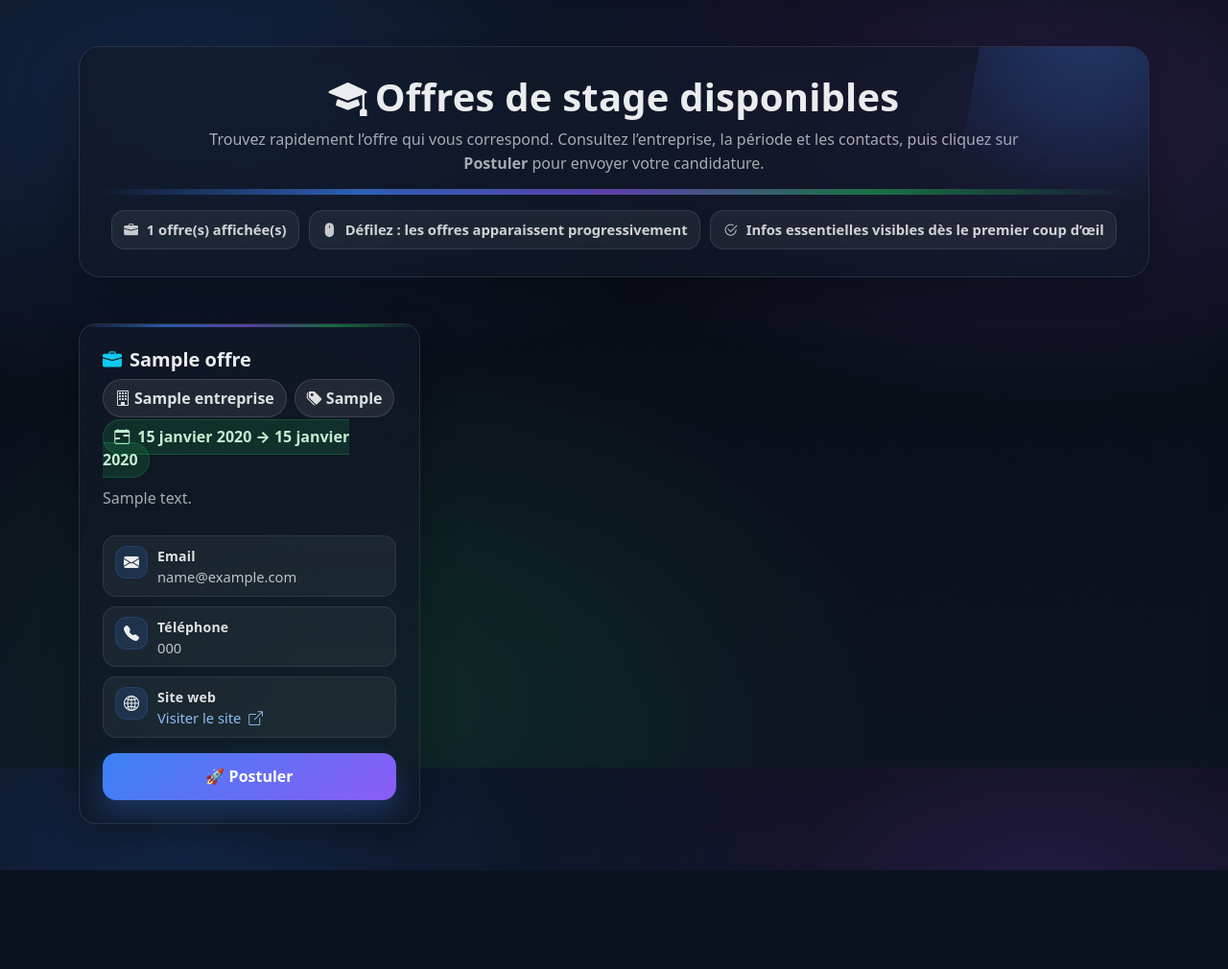
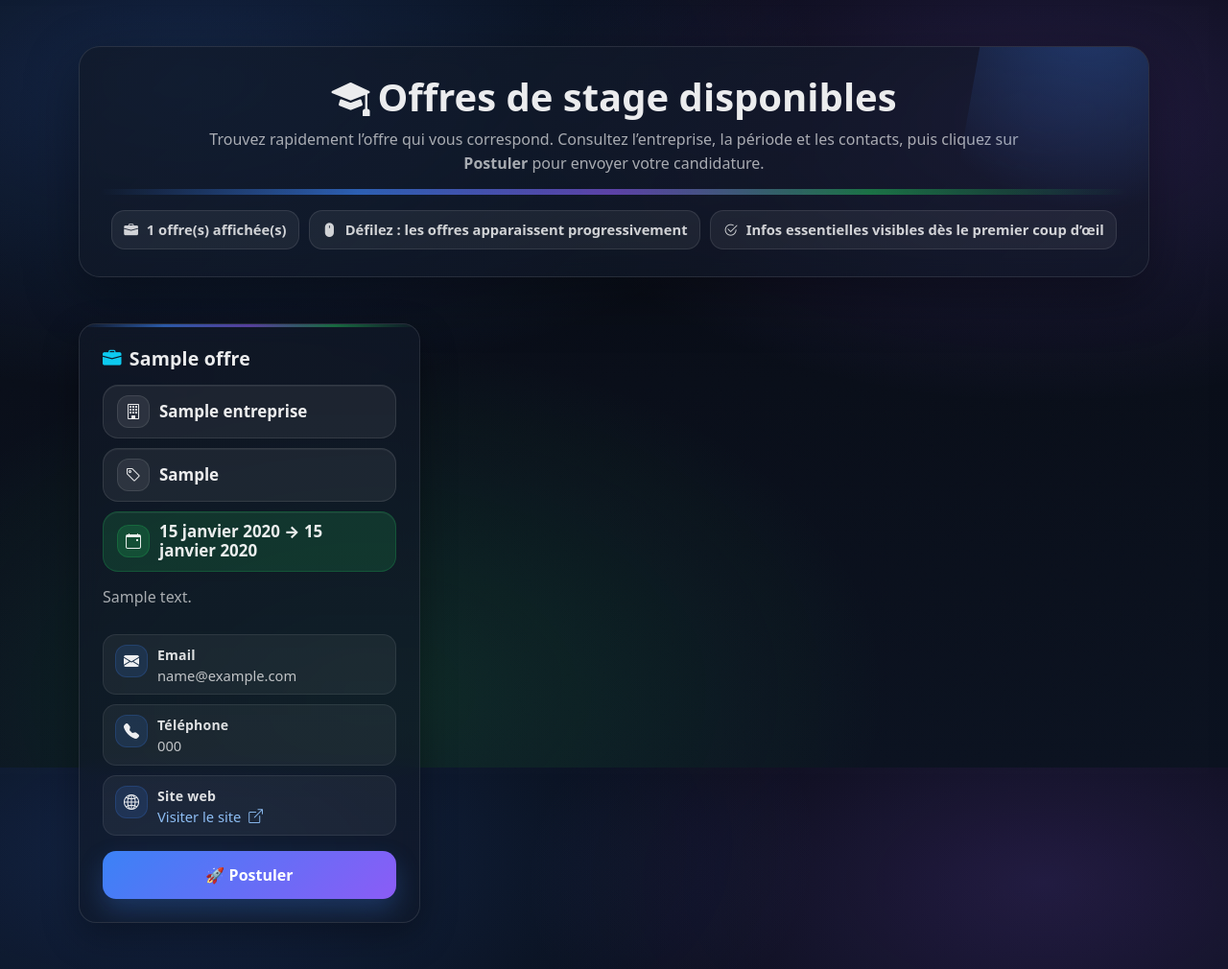
Before and after one commit to Douaesaib/gestion-stages-pfe, a Django app: page / in a window 1280 px wide. Shown: the whole page at 96% size. Before the commit the page ends 907 px from the top, so only its background shows below. Run offline with Django 5.2, Linux system fonts and the light colour scheme; tables that the repository leaves empty hold one stand-in row (values such as "Sample post"); parts of the project's set-up code (start-up, migrations or seed data) failed here and were passed over.

Commit message:
Update offres_list.html

```diff
--- a/templates/stages/offres_list.html
+++ b/templates/stages/offres_list.html
@@ -22,8 +22,6 @@
       --muted: rgba(255,255,255,0.64);
       --primary1:#3B82F6;
       --primary2:#8B5CF6;
-      --good:#22C55E;
-      --warn:#F59E0B;
     }
 
     /* ===== Dark Premium Background ===== */
@@ -75,17 +73,12 @@
       transform: rotate(10deg);
       opacity: .95;
     }
-    .hero h1{
-      letter-spacing: .2px;
-    }
     .hero p{
       color: var(--muted);
       max-width: 850px;
       margin: 0 auto;
       line-height: 1.55;
     }
-
-    /* New header design related to site content */
     .hero-accent{
       height: 6px;
       width: 100%;
@@ -113,11 +106,8 @@
       font-weight: 700;
       font-size: .92rem;
     }
-    .stat i{
-      opacity: .95;
-    }
 
-    /* ===== Card ===== */
+    /* ===== Cards ===== */
     .card{
       border: 1px solid var(--border);
       border-radius: 18px;
@@ -150,15 +140,69 @@
       border-color: rgba(255,255,255,0.16);
     }
 
+    /* Title more prominent */
     .card-title{
       color: var(--text);
-      line-height: 1.25;
+      line-height: 1.18;
+      font-size: 1.22rem;
+      letter-spacing: .2px;
+      margin-bottom: 10px;
     }
-    .subtle{
-      color: var(--muted);
+    /* Keep title nice on long text */
+    .clamp-2{
+      display: -webkit-box;
+      -webkit-line-clamp: 2;
+      -webkit-box-orient: vertical;
+      overflow: hidden;
     }
 
-    /* ===== Info blocks for fast reading ===== */
+    .subtle{ color: var(--muted); }
+
+    /* ===== NEW: Meta bars (replace over-rounded pills) ===== */
+    .meta-stack{
+      display: grid;
+      gap: 10px;
+      margin-top: 6px;
+      margin-bottom: 14px;
+    }
+    .meta-bar{
+      display: flex;
+      align-items: center;
+      gap: 10px;
+      padding: 10px 14px;
+      border-radius: 16px;
+      background: rgba(255,255,255,0.06);
+      border: 1px solid rgba(255,255,255,0.10);
+      box-shadow: inset 0 1px 0 rgba(255,255,255,0.06);
+    }
+    .meta-bar .meta-ico{
+      width: 34px;
+      height: 34px;
+      border-radius: 12px;
+      display: inline-flex;
+      align-items: center;
+      justify-content: center;
+      background: rgba(255,255,255,0.07);
+      border: 1px solid rgba(255,255,255,0.10);
+      color: rgba(255,255,255,0.90);
+      flex: 0 0 auto;
+    }
+    .meta-bar .meta-text{
+      font-weight: 800;
+      font-size: 1.06rem;
+      color: rgba(255,255,255,0.92);
+      line-height: 1.2;
+    }
+    .meta-bar.meta-date{
+      background: rgba(34,197,94,0.16);
+      border-color: rgba(34,197,94,0.22);
+    }
+    .meta-bar.meta-date .meta-ico{
+      background: rgba(34,197,94,0.18);
+      border-color: rgba(34,197,94,0.22);
+    }
+
+    /* ===== Info grid (contacts) ===== */
     .info-grid{
       display: grid;
       grid-template-columns: 1fr;
@@ -187,7 +231,7 @@
       flex: 0 0 auto;
     }
     .info-k{
-      font-weight: 800;
+      font-weight: 900;
       font-size: .88rem;
       color: rgba(255,255,255,0.86);
       margin-bottom: 2px;
@@ -199,29 +243,11 @@
       line-height: 1.25;
     }
 
-    /* ===== Badges ===== */
-    .badge-sector{
-      border-radius: 999px;
-      padding: .45rem .75rem;
-      font-weight: 800;
-      background: rgba(255,255,255,0.08);
-      border: 1px solid rgba(255,255,255,0.12);
-      color: rgba(255,255,255,0.86);
-    }
-    .badge-period{
-      border-radius: 999px;
-      padding: .40rem .70rem;
-      font-weight: 800;
-      background: rgba(34,197,94,0.14);
-      border: 1px solid rgba(34,197,94,0.22);
-      color: rgba(209,255,225,0.92);
-    }
-
     /* ===== Button ===== */
     .btn-primary{
       border: none;
       border-radius: 14px;
-      padding: .78rem .95rem;
+      padding: .80rem .95rem;
       font-weight: 900;
       background: linear-gradient(135deg, var(--primary1), var(--primary2));
       box-shadow: 0 12px 26px rgba(59,130,246,0.25);
@@ -237,7 +263,7 @@
     a{ color: rgba(147,197,253,0.95); }
     a:hover{ color: rgba(191,219,254,1); }
 
-    /* ===== Reveal on scroll ===== */
+    /* Reveal on scroll */
     .reveal{
       opacity: 0;
       transform: translateY(18px) scale(0.985);
@@ -288,7 +314,6 @@
 
     <div class="hero-accent"></div>
 
-    <!-- Design related to content: "stats" / guidance -->
     <div class="hero-stats">
       <div class="stat">
         <i class="bi bi-briefcase-fill"></i>
@@ -312,30 +337,29 @@
           <div class="card h-100">
             <div class="card-body d-flex flex-column p-4">
 
-              <!-- Title -->
-              <h5 class="card-title fw-bold mb-2">
+              <!-- Titre (prominent) -->
+              <h5 class="card-title fw-bold clamp-2">
                 <i class="bi bi-briefcase-fill me-2 text-info"></i>{{ offre.titre }}
               </h5>
 
-              <!-- Company + sector -->
-              <div class="d-flex flex-wrap align-items-center gap-2 mb-2">
-                <span class="badge-sector">
-                  <i class="bi bi-building me-1"></i>{{ offre.entreprise.nom }}
-                </span>
+              <!-- NEW meta bars -->
+              <div class="meta-stack">
+                <div class="meta-bar">
+                  <div class="meta-ico"><i class="bi bi-building"></i></div>
+                  <div class="meta-text">{{ offre.entreprise.nom }}</div>
+                </div>
 
                 {% if offre.entreprise.secteur %}
-                  <span class="badge-sector">
-                    <i class="bi bi-tags-fill me-1"></i>{{ offre.entreprise.secteur }}
-                  </span>
+                <div class="meta-bar">
+                  <div class="meta-ico"><i class="bi bi-tag"></i></div>
+                  <div class="meta-text">{{ offre.entreprise.secteur }}</div>
+                </div>
                 {% endif %}
-              </div>
 
-              <!-- Period -->
-              <div class="mb-3">
-                <span class="badge-period">
-                  <i class="bi bi-calendar-range me-1"></i>
-                  {{ offre.date_debut }} → {{ offre.date_fin }}
-                </span>
+                <div class="meta-bar meta-date">
+                  <div class="meta-ico"><i class="bi bi-calendar-event"></i></div>
+                  <div class="meta-text">{{ offre.date_debut }} → {{ offre.date_fin }}</div>
+                </div>
               </div>
 
               <!-- Description -->
@@ -343,7 +367,7 @@
                 {{ offre.description|truncatechars:140 }}
               </p>
 
-              <!-- Info grid -->
+              <!-- Contacts -->
               <div class="info-grid mb-3">
 
                 {% if offre.entreprise.email %}
```
